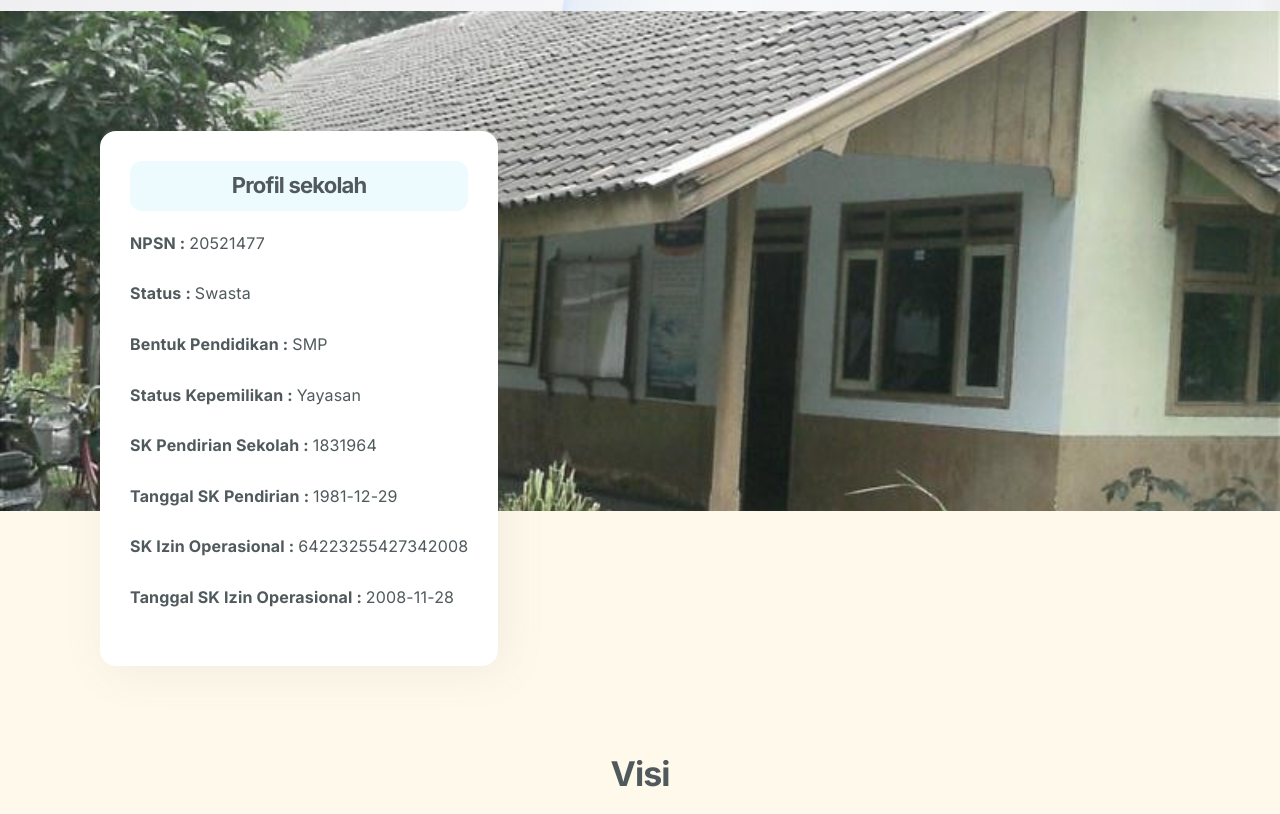
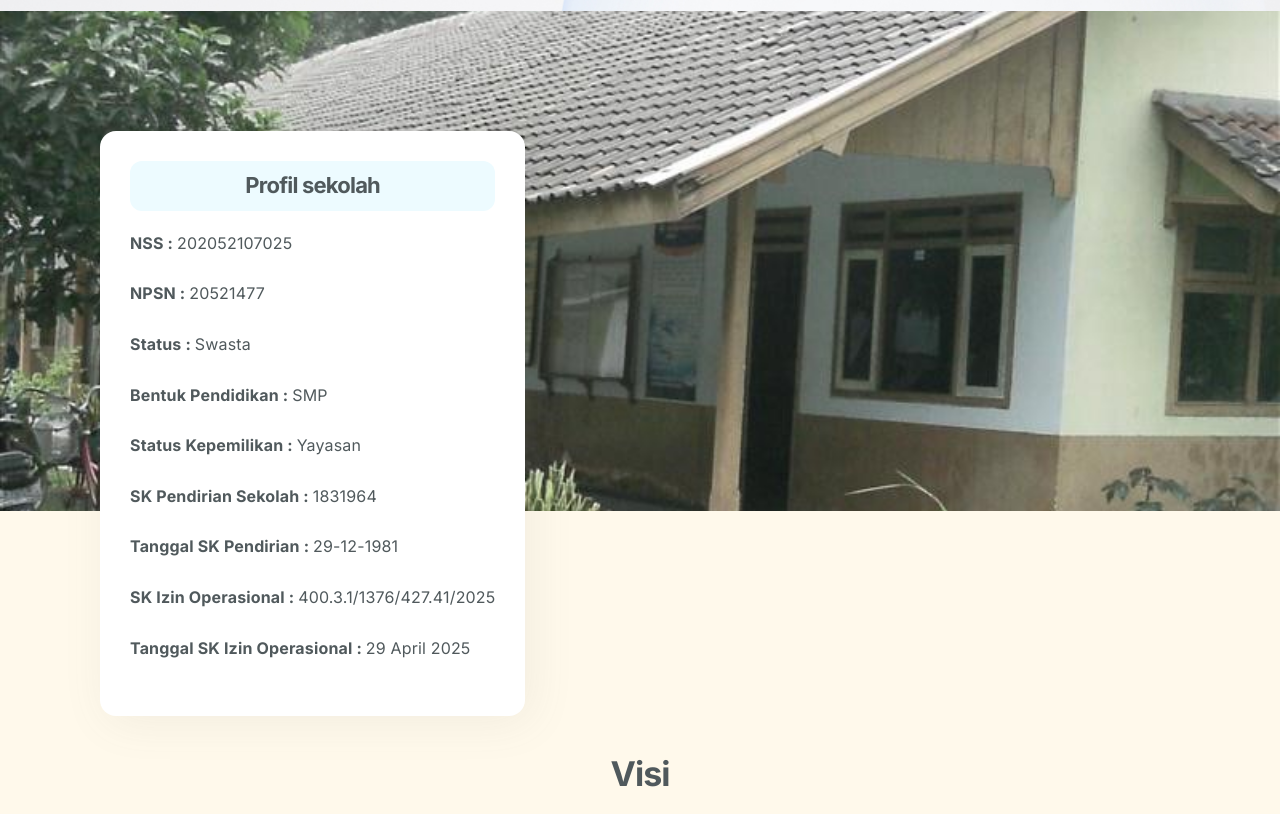
Before and after one commit to reneastudio/ybpktunjungrejo.github.io, a plain HTML site: page smpk-ybpk.html in a window 1280 px wide. Shown: the part 356-1170 px from the top of the page. Drawn offline with nearby package versions, Linux system fonts and the light colour scheme.

Commit message:
Update smpk-ybpk.html

```diff
--- a/smpk-ybpk.html
+++ b/smpk-ybpk.html
@@ -58,14 +58,15 @@
                     <div class="profil-content">
                         <div class="panel-body">
                             <h4>Profil sekolah</h4>
+                            <p><strong>NSS : </strong> 202052107025 </p>
                             <p><strong>NPSN : </strong> 20521477 </p>
                             <p><strong>Status : </strong>Swasta</p>
                             <p><strong>Bentuk Pendidikan : </strong>SMP</p>
                             <p><strong>Status Kepemilikan : </strong>Yayasan</p>
                             <p><strong>SK Pendirian Sekolah : </strong>1831964</p>
-                            <p><strong>Tanggal SK Pendirian : </strong>1981-12-29</p>
-                            <p><strong>SK Izin Operasional : </strong>64223255427342008</p>
-                            <p><strong>Tanggal SK Izin Operasional : </strong>2008-11-28</p>
+                            <p><strong>Tanggal SK Pendirian : </strong>29-12-1981</p>
+                            <p><strong>SK Izin Operasional : </strong>400.3.1/1376/427.41/2025</p>
+                            <p><strong>Tanggal SK Izin Operasional : </strong>29 April 2025</p>
                         </div>
                     </div>
                 </div>
```
